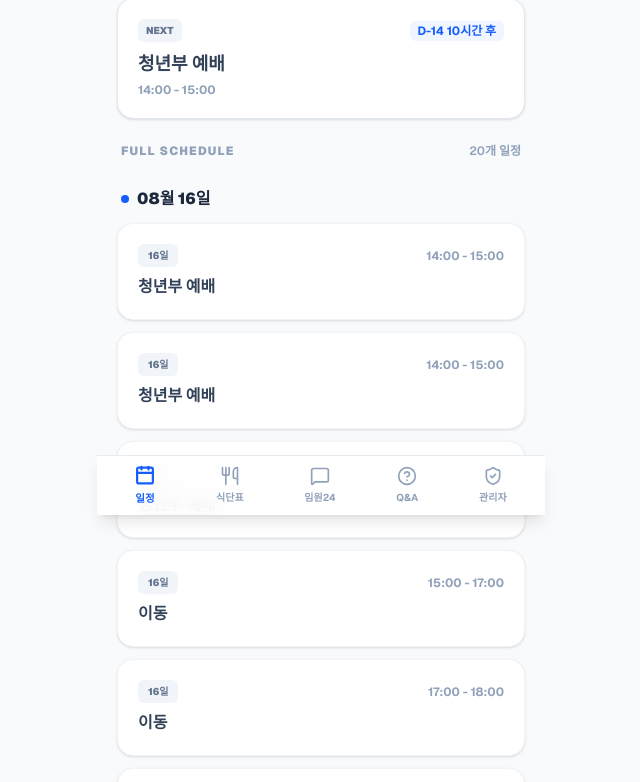
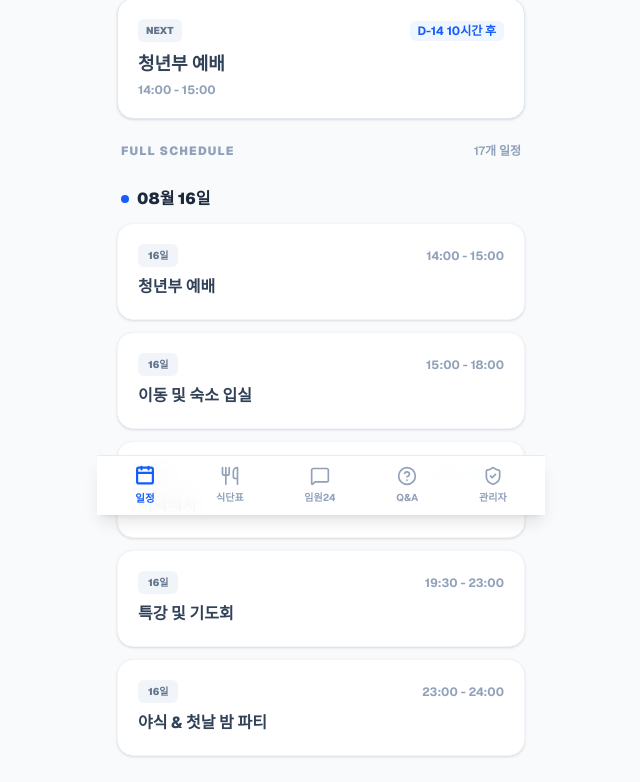
Before and after one commit to yhLee205/retreat-flow, a Next.js app: page / in a window 1280 px wide. Shown: the part 285-1067 px from the top of the page, without its empty margins (319-959 px from the left). Built offline with nearby package versions, Linux system fonts and the light colour scheme; no server answers; the database is empty.

Commit message:
fix: Make schedule.json the authoritative single source of truth for schedules and deduplicate items

```diff
--- a/app/page.tsx
+++ b/app/page.tsx
@@ -18,6 +18,7 @@ import AdminView from "./components/AdminView";
 import { Calendar, Utensils, MessageSquare, HelpCircle, ShieldCheck } from "lucide-react";
 
 export default function Home() {
+  // Official clean schedule directly from schedule.json (Single Source of Truth)
   const defaultList: ScheduleItem[] = (
     (defaultScheduleData.schedules || []) as ScheduleItem[]
   ).sort((a, b) => {
@@ -26,7 +27,7 @@ export default function Home() {
     return timeA - timeB;
   });
 
-  const [schedules, setSchedules] = useState<ScheduleItem[]>(defaultList);
+  const [schedules] = useState<ScheduleItem[]>(defaultList);
   const [now, setNow] = useState(new Date());
 
   // Navigation state
@@ -129,31 +130,8 @@ export default function Home() {
 
   // 2. Sync with Firebase RTDB if available
   useEffect(() => {
-    // Schedules
-    const scheduleRef = ref(db, "schedules");
-    const unsubSchedule = onValue(
-      scheduleRef,
-      (snapshot) => {
-        const data = snapshot.val();
-        if (data) {
-          const list: ScheduleItem[] = Array.isArray(data) ? data : Object.values(data);
-          setSchedules(
-            list.sort((a, b) => {
-              const timeA = new Date(`${a.date}T${a.startTime}:00`).getTime();
-              const timeB = new Date(`${b.date}T${b.startTime}:00`).getTime();
-              return timeA - timeB;
-            })
-          );
-        }
-        setFirebaseStatus("connected");
-      },
-      (error: any) => {
-        console.warn("Firebase Schedules Permission Warning:", error);
-        if (error?.message?.includes("permission_denied") || error?.code?.includes("PERMISSION_DENIED")) {
-          setFirebaseStatus("permission_denied");
-        }
-      }
-    );
+    // Overwrite Firebase /schedules with clean schedule.json if writable
+    set(ref(db, "schedules"), defaultList).catch(() => {});
 
     // Meals
     const mealsRef = ref(db, "meals");
@@ -217,7 +195,6 @@ export default function Home() {
 
     const timer = setInterval(() => setNow(new Date()), 1000);
     return () => {
-      unsubSchedule();
       unsubMeals();
       unsubComplaints();
       unsubQa();
--- a/schedule.json
+++ b/schedule.json
@@ -9,30 +9,9 @@
     },
     {
       "date": "2026-08-16",
-      "startTime": "14:00",
-      "endTime": "15:00",
-      "title": "청년부 예배",
-      "note": ""
-    },
-    {
-      "date": "2026-08-16",
-      "startTime": "14:00",
-      "endTime": "15:00",
-      "title": "청년부 예배",
-      "note": ""
-    },
-    {
-      "date": "2026-08-16",
       "startTime": "15:00",
-      "endTime": "17:00",
-      "title": "이동",
-      "note": ""
-    },
-    {
-      "date": "2026-08-16",
-      "startTime": "17:00",
       "endTime": "18:00",
-      "title": "이동",
+      "title": "이동 및 숙소 입실",
       "note": ""
     },
     {
@@ -53,7 +32,7 @@
       "date": "2026-08-16",
       "startTime": "23:00",
       "endTime": "24:00",
-      "title": "야식",
+      "title": "야식 & 첫날 밤 파티",
       "note": ""
     },
     {
@@ -109,7 +88,7 @@
       "date": "2026-08-17",
       "startTime": "21:30",
       "endTime": "24:00",
-      "title": "자유 시간",
+      "title": "자유 시간 & 추억의 분식",
       "note": ""
     },
     {
```
